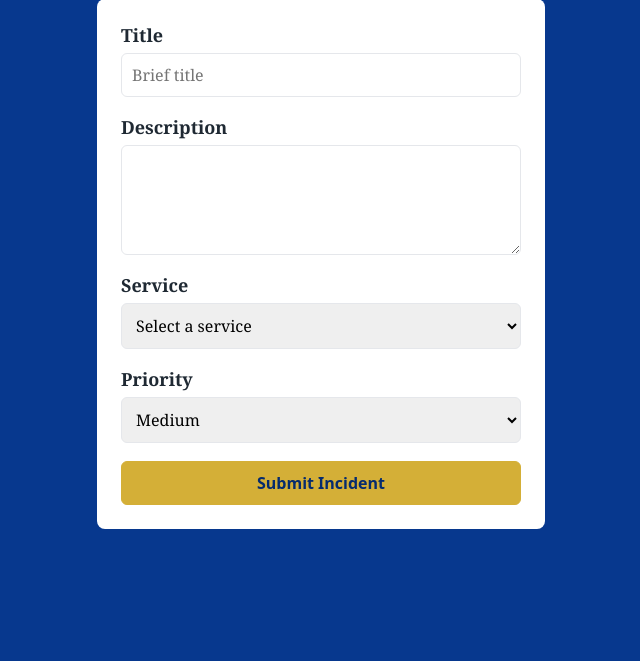
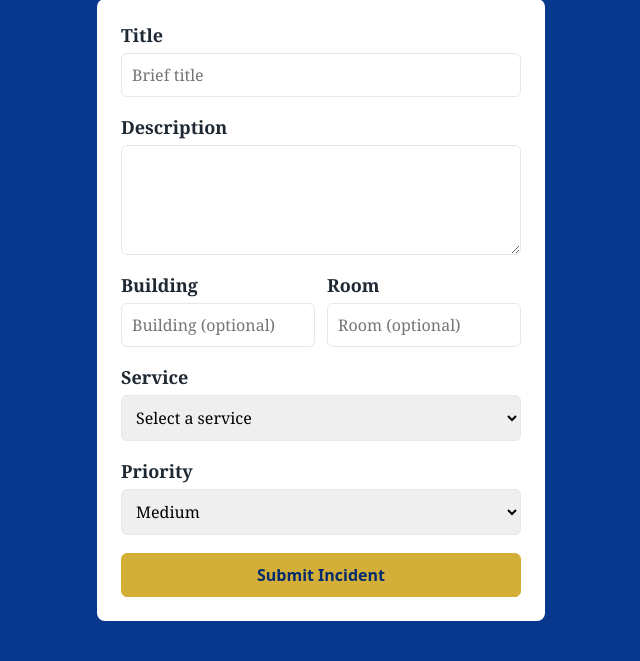
Before and after one commit to ZiedRbd/COSC-3339-Fall-2026-Term-Project, a Django app: page /incidents/form in a window 1280 px wide. Shown: the part 170-831 px from the top of the page, without its empty margins (319-959 px from the left). Before the commit the page ends 699 px from the top, so only its background shows below. Run offline with Django 5.2, Linux system fonts and the light colour scheme; the visitor is signed in with stand-in values (Sample User, id 1); data that the repository does not hold is empty.

Commit message:
Show location on incident form and list

```diff
--- a/static/css/style.css
+++ b/static/css/style.css
@@ -400,3 +400,19 @@ input:focus, textarea:focus, select:focus {
     background: var(--red);
     color: var(--white);
 }
+
+/* ---------- Two fields side by side ---------- */
+.form-row {
+    display: flex;
+    gap: 12px;
+    width: 100%;
+}
+
+.form-row .form-item {
+    flex: 1;
+}
+
+.muted {
+    color: var(--muted);
+    font-style: italic;
+}
--- a/templates/incidents/form.html
+++ b/templates/incidents/form.html
@@ -22,6 +22,17 @@
         {% if form.description.errors %}<div class="error">{{ form.description.errors }}</div>{% endif %}
       </div>
 
+      <div class="form-row">
+        <div class="form-item">
+          <label for="{{ form.building.id_for_label }}" class="form-label">Building</label>
+          {{ form.building }}
+        </div>
+        <div class="form-item">
+          <label for="{{ form.room.id_for_label }}" class="form-label">Room</label>
+          {{ form.room }}
+        </div>
+      </div>
+
       <div class="form-item">
         <label for="{{ form.service.id_for_label }}" class="form-label">Service</label>
         {{ form.service }}
--- a/templates/incidents/list.html
+++ b/templates/incidents/list.html
@@ -18,6 +18,7 @@
       <thead>
         <tr>
           <th>Title</th>
+          <th>Location</th>
           <th>Service</th>
           <th>Priority</th>
           <th>Status</th>
@@ -30,6 +31,7 @@
         {% for incident in incidents %}
           <tr>
             <td>{{ incident.title }}</td>
+            <td>{% if incident.building or incident.room %}{{ incident.building }}{% if incident.building and incident.room %}, {% endif %}{{ incident.room }}{% else %}<span class="muted">Not given</span>{% endif %}</td>
             <td>{{ incident.service.name }}</td>
             <td><span class="badge {{ incident.priority }}">{{ incident.priority|title }}</span></td>
             <td><span class="badge {{ incident.status }}">{{ incident.status|title }}</span></td>
```
